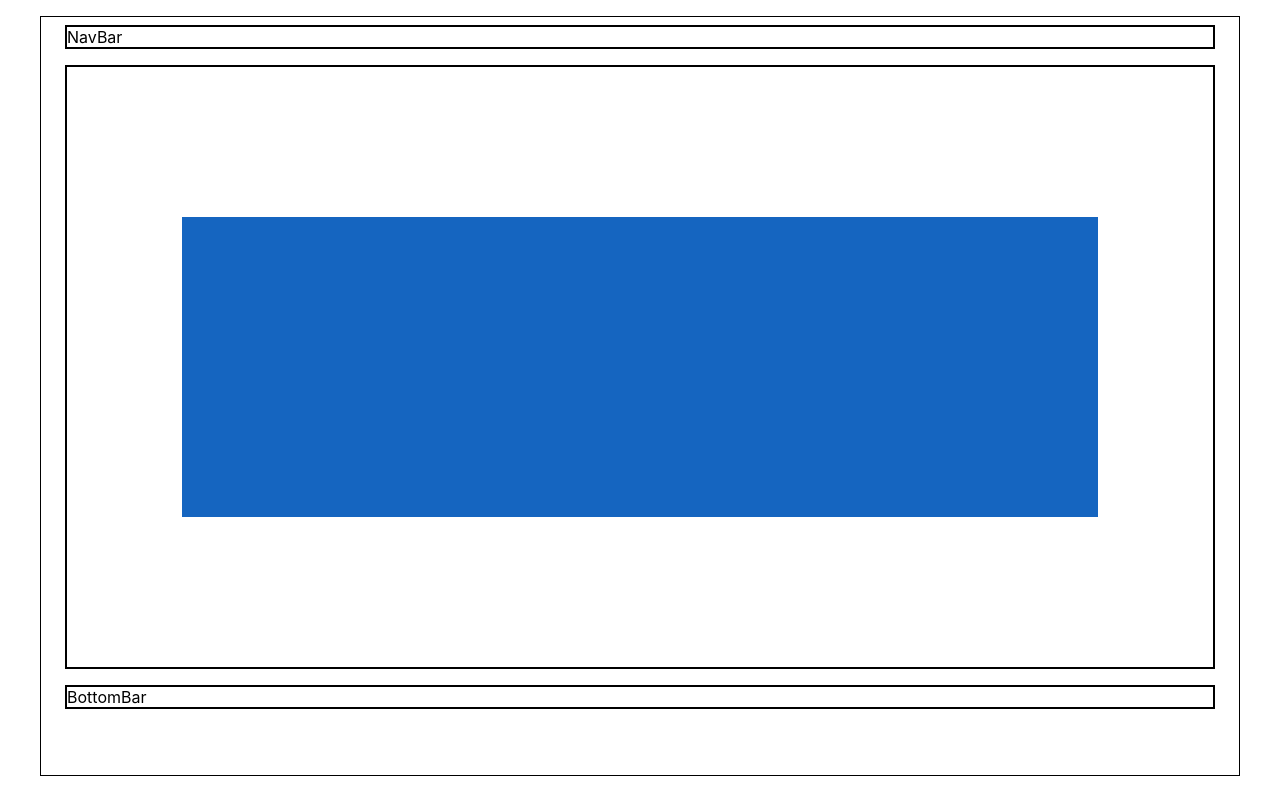
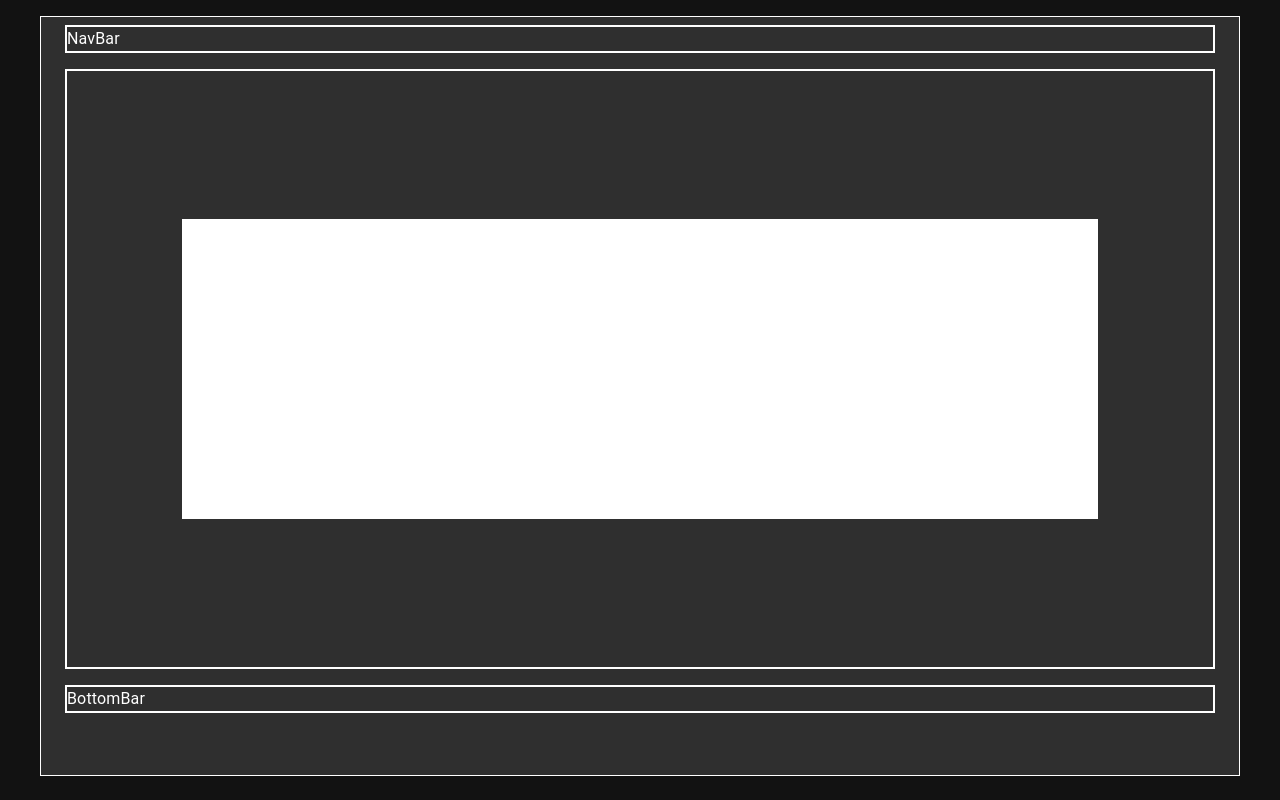
Before and after one commit to leostereo/svg_utils, a React (Create React App) app: page / in a window 1280 px wide. Built offline with nearby package versions, Linux system fonts and the light colour scheme.

Commit message:
darkmode layout

```diff
--- a/src/App.tsx
+++ b/src/App.tsx
@@ -3,17 +3,25 @@ import React from "react";
 
 function App() {
   return (
-    <Container fixed sx={{  height: '95vh',border: 1, my: 2, py:1 }}>
+    <Container fixed sx={{ backgroundColor: 'action.disabledBackground', height: "95vh", border: 1, my: 2, py: 1 }}>
       <Stack spacing={2}>
-        <Box sx={{ border: 2 }}>NavBar</Box>
-        <Box sx={{  height: '75vh', display: "flex", justifyContent: "center", border: 2 , alignItems: 'center'}}>
+        <Box sx={{ border: 2,  }}>NavBar</Box>
+        <Box
+          sx={{
+            height: "75vh",
+            display: "flex",
+            justifyContent: "center",
+            border: 2,
+            alignItems: "center",
+          }}
+        >
           <Box
             sx={{
               width: "80%",
               height: 300,
-              backgroundColor: "primary.dark",
+              backgroundColor: "action.active",
               "&:hover": {
-                backgroundColor: "primary.main",
+                backgroundColor: "action.hover",
                 opacity: [0.9, 0.8, 0.7],
               },
             }}
--- a/src/index.tsx
+++ b/src/index.tsx
@@ -1,15 +1,30 @@
 import React from 'react';
 import ReactDOM from 'react-dom/client';
-import './index.css';
 import App from './App';
 import reportWebVitals from './reportWebVitals';
+import { createTheme, ThemeProvider } from '@mui/material/styles';
+import CssBaseline from '@mui/material/CssBaseline';
+
+
+
+const darkTheme = createTheme({
+  palette: {
+    mode: 'dark',
+  },
+});
+
 
 const root = ReactDOM.createRoot(
   document.getElementById('root') as HTMLElement
 );
 root.render(
   <React.StrictMode>
+    <ThemeProvider theme={darkTheme}>
+    <CssBaseline />
+
     <App />
+    </ThemeProvider>
+
   </React.StrictMode>
 );
 
```
